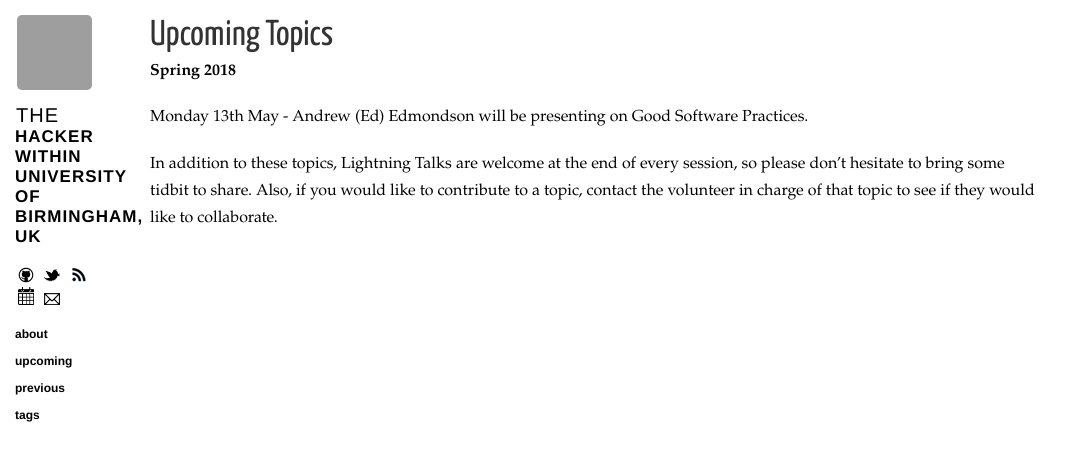
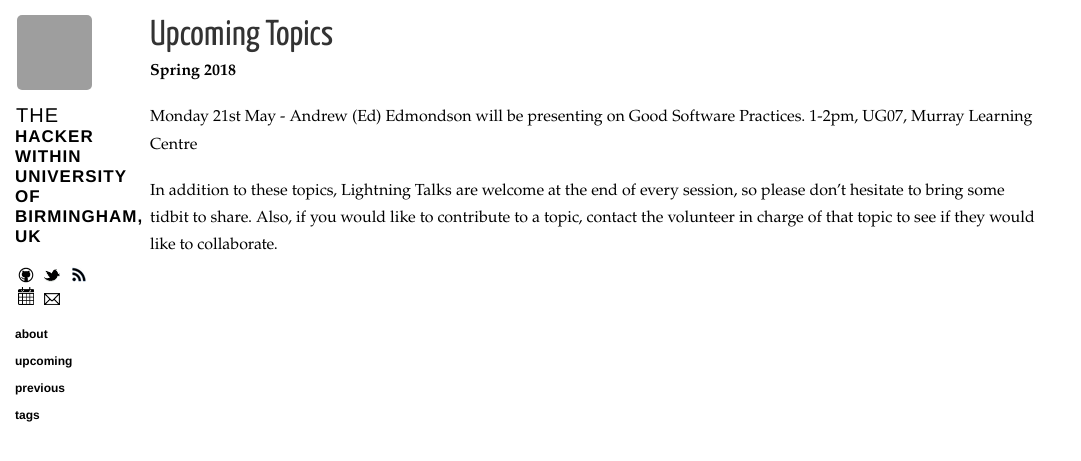
Before and after one commit to thehackerwithin/UoB, a Jekyll site: the page built from upcoming.md, in a window 1280 px wide, cut to the strip 0-461 px from the top of the page. Shown: the whole strip, without its empty margins (0-1081 px from the left). Built offline with Jekyll 4.4.1, drawn with Linux system fonts in a browser that asks for light colours; nearby versions of some CDN libraries; grey boxes are pictures that could not be loaded.

Commit message:
Update upcoming.md

```diff
--- a/upcoming.md
+++ b/upcoming.md
@@ -10,7 +10,8 @@
 
 **Spring 2018**
 
-Monday 13th May - Andrew (Ed) Edmondson will be presenting on Good Software Practices.
+Monday 21st May - Andrew (Ed) Edmondson will be presenting on Good Software Practices.
+1-2pm, UG07, Murray Learning Centre
 
 In addition to these topics, Lightning Talks are welcome at the end of every session, so please don't hesitate to bring some tidbit to share. Also, if you would like to contribute to a topic, contact the volunteer in charge of that topic to see if they would like to collaborate.
 
```
